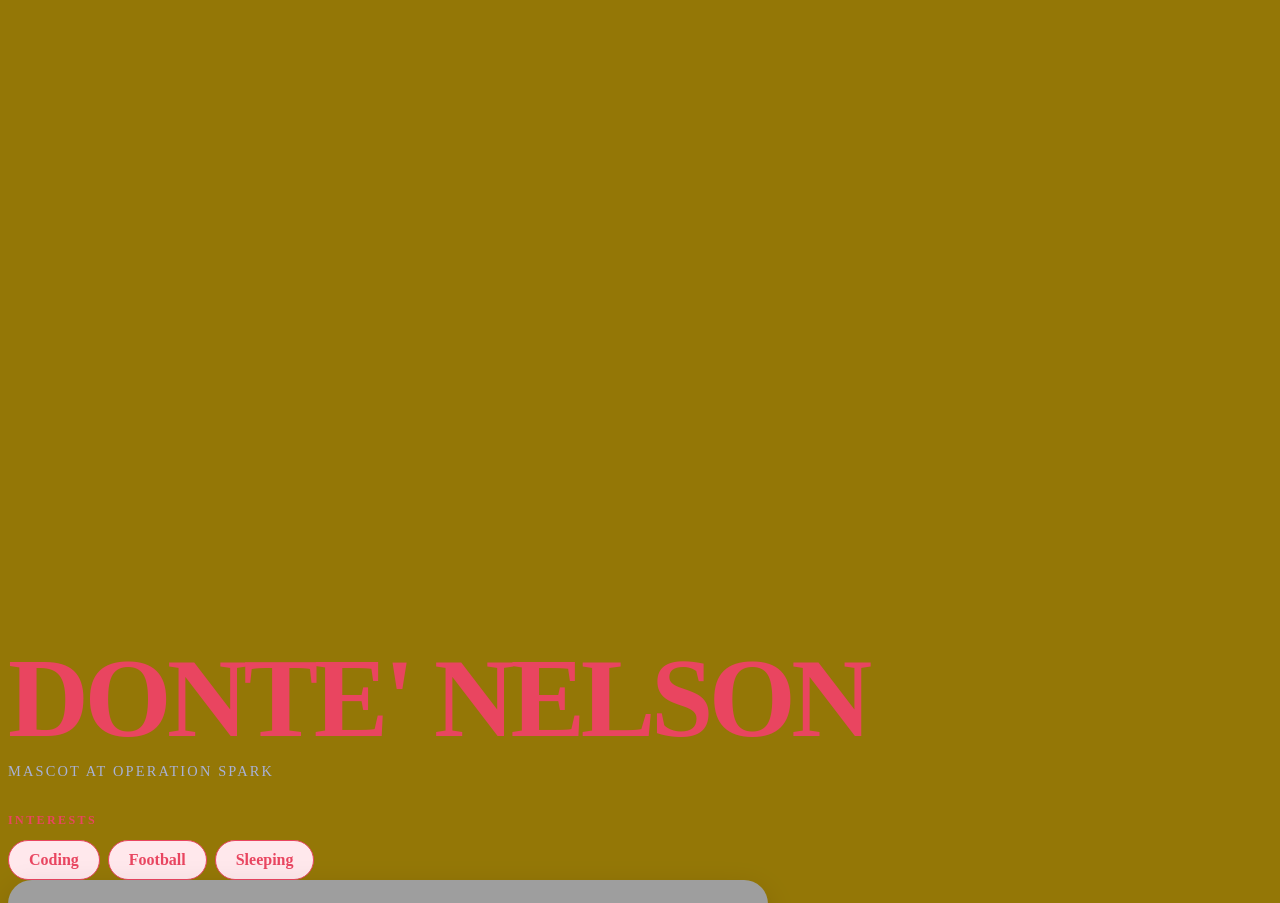
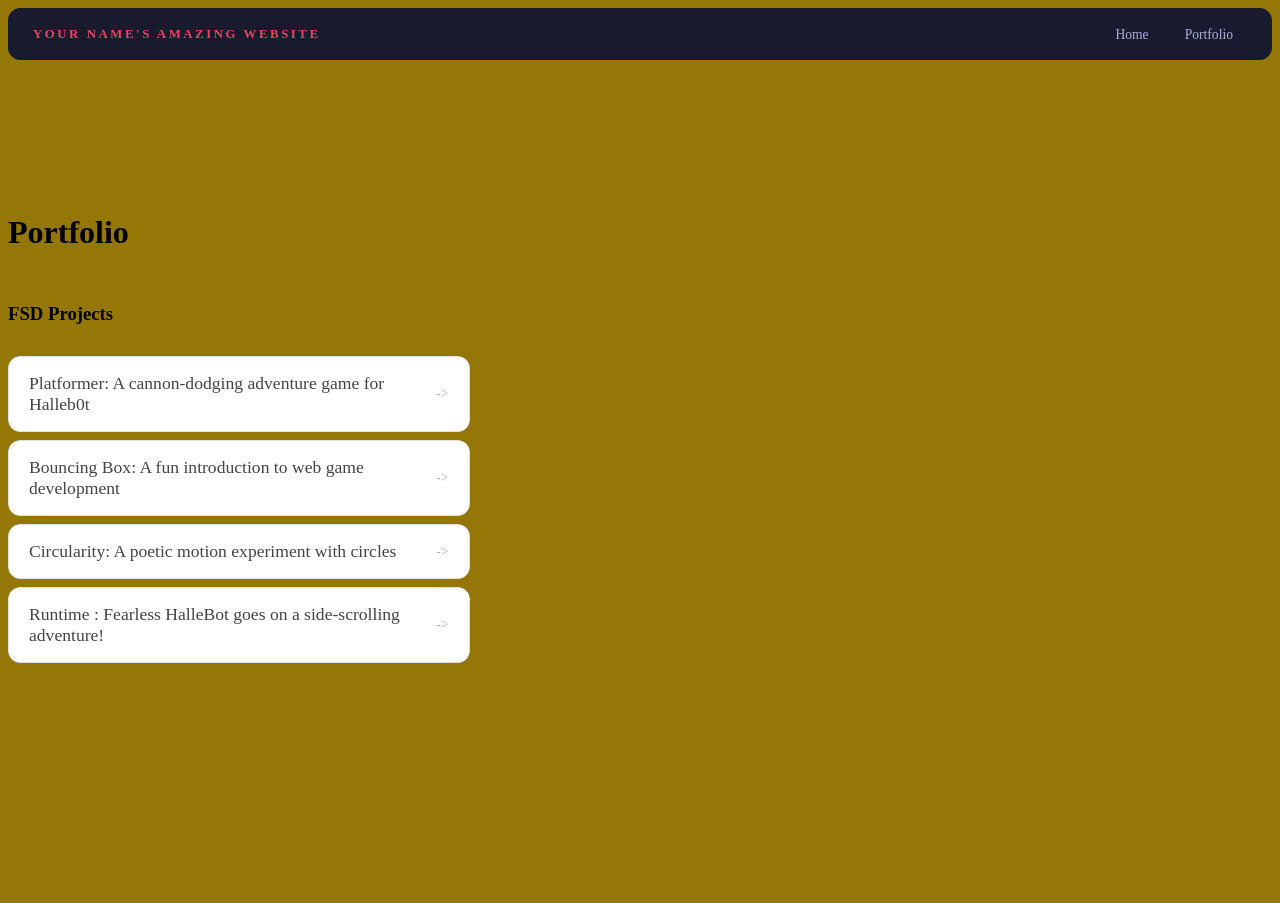
Before and after one commit to dontenelson/dontenelson.github.io, a plain HTML site: page portfolio.html in a window 1280 px wide. Shown: the top 903 px of the page. After the commit the page ends 800 px from the top, so only its background shows below. Drawn offline with Linux system fonts and the light colour scheme; grey boxes are pictures that could not be loaded.

```diff
--- a/portfolio.html
+++ b/portfolio.html
@@ -1,73 +1,50 @@
 <!DOCTYPE html>
 <html>
   <head>
-   <title>Donte' nelson website</title>
+    <title>Donte</title>
+    <link rel="stylesheet" href="style.css" />
   </head>
 
-
- <head>
- <title>My Website</title>
- <link rel="stylesheet" href="style.css" />
-</head>
+  <body>
     <!-- All content goes here -->
     <div id="all-contents">
-
-
-</div>
- <div id="all-contents">
- <!-- nav goes here (TODO 6) -->
-
+      <nav>
+<h1>Your Name's Amazing Website</h1>
+  <ul id="nav-ul">
+    <li class="nav-li">
+      <a href="index.html">Home</a>
+    </li>
+    <li class="nav-li">
+      <a href="portfolio.html">Portfolio</a>
+    </li>
+  </ul>
+  </nav>
 
   <main>
-   <div class="sidebar">
+<div class="content">
+    <h1>Portfolio</h1>
+    <h3>FSD Projects</h3>
+    <ul id="portfolio">
+<li>
+  <a href="fsd-projects/platformer/">Platformer: A cannon-dodging adventure game for Halleb0t</a>
+</li>
+<li>
+  <a href="fsd-projects/bouncing-box/">Bouncing Box: A fun introduction to web game development</a>
+</li>
+<li>
+  <a href="fsd-projects/circularity/">Circularity: A poetic motion experiment with circles</a>
+</li>
+<li>
+ <a href="fsd-projects/runtime/">Runtime : Fearless HalleBot goes on a side-scrolling adventure!</a>
+</li>
 
+    </ul>
 
-   </div>
-
-
-   <div class="content">
-
+    <!-- ASD Projects will go here -->
 
   </div>
   </main>
-</div>
-  <div class="content">
-
 
     </div>
-  <div class="content">
- <h2>Donte' Nelson</h2>
- <p>Mascot at Operation Spark</p>
-</div>
-
-
- <div id="interests">
-   <h3>Interests</h3>
-   <ul>
-     <li>Coding</li>
-     <li>Football</li>
-     <li>Sleeping</li>
-   </ul>
- </div>
-</div>
-<div class="sidebar">
-
-
-</div>
-<div class="sidebar">
- <img class="sidebar-img" src="https://encrypted-tbn0.gstatic.com/images?q=tbn:ANd9GcQM2T8Re9o-ueVaVz1gpMVvtVvsU_oaAQCtuteYjMuU6g&s=10" alt="My image" />
-</div>
-<div id="all-contents">
- <nav>
-   <h1>first website</h1>
-   <ul id="nav-ul">
-     <li class="nav-li"><a href="index.html">Home</a></li>
-     <li class="nav-li"><a href="portfolio.html">Portfolio</a></li>
-   </ul>
- </nav>
-
-
- <main>
-   <!-- Other HTML you've already added -->
- </main>
-</div>
+  </body>
+</html>
--- a/style.css
+++ b/style.css
@@ -212,3 +212,54 @@ nav h1 {
  background: #e94560;
  color: #fff;
 }
+.content h1 {
+  color: black;
+}
+
+#portfolio {
+  list-style: none;
+  margin: 0;
+  padding: 0;
+  width: 100%;
+  display: flex;
+  flex-direction: column;
+  gap: 8px;
+}
+
+#portfolio li {
+  border-radius: 12px;
+  overflow: hidden;
+}
+
+#portfolio a {
+  display: flex;
+  justify-content: space-between;
+  align-items: center;
+  text-decoration: none;
+  color: #444;
+  padding: 16px 20px;
+  font-size: 1.1rem;
+  font-weight: 500;
+  background: #fff;
+  border: 1px solid #e0e0e0;
+  border-radius: 12px;
+  transition: background 0.25s ease, color 0.25s ease, transform 0.25s ease;
+}
+
+#portfolio a:hover {
+  background: #000;
+  color: #fff;
+  transform: translateX(4px);
+}
+
+#portfolio a::after {
+  content: "->";
+  font-size: 0.85rem;
+  opacity: 0.4;
+  transition: opacity 0.25s ease;
+  white-space: nowrap;
+}
+
+#portfolio a:hover::after {
+  opacity: 1;
+}
```
Also changed, not shown: fsd-projects/platformer/platformer.js (+7 -3 lines), index.html (+27 -88 lines). Lines whose indentation alone changed are shown as unchanged.
